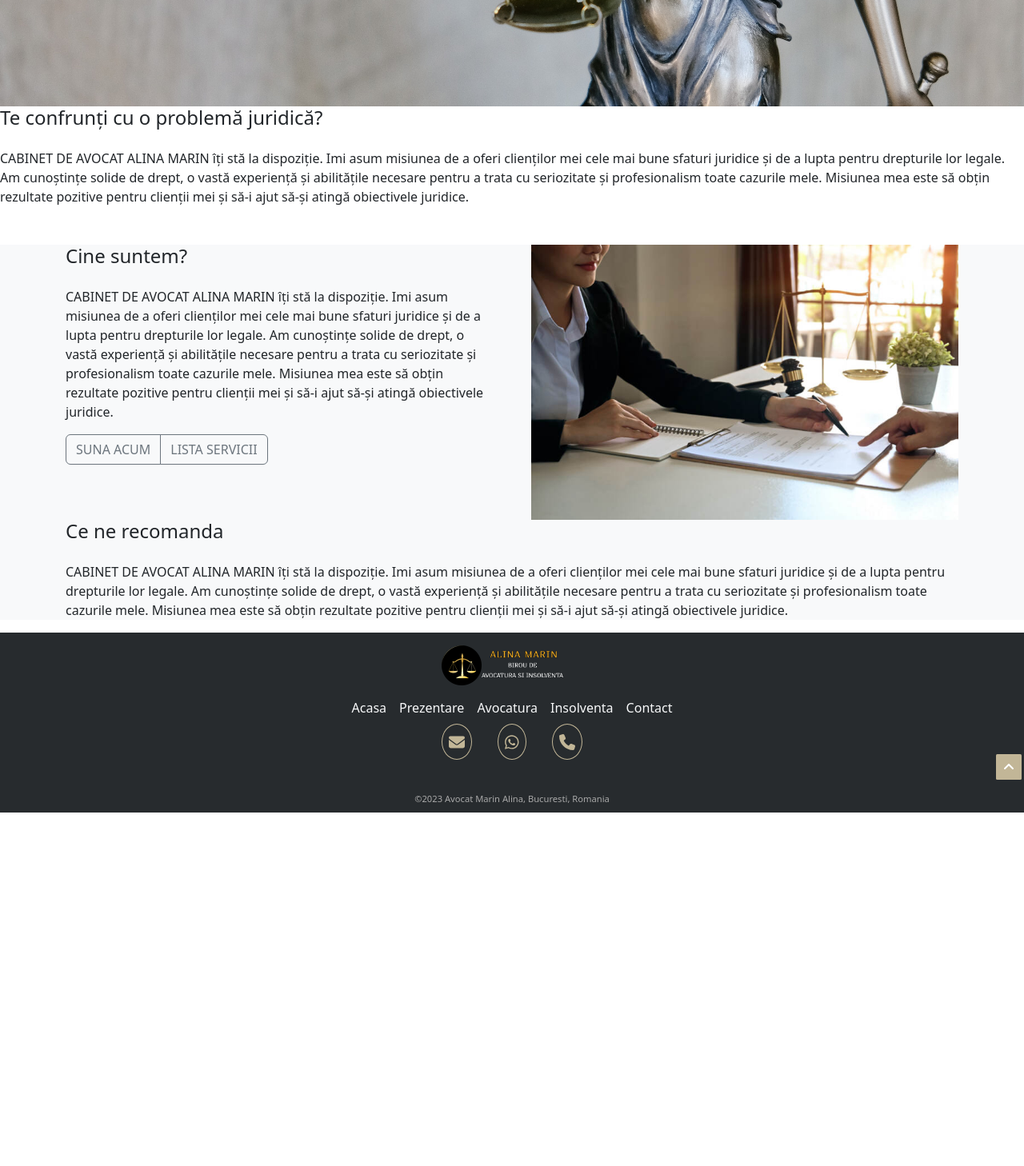
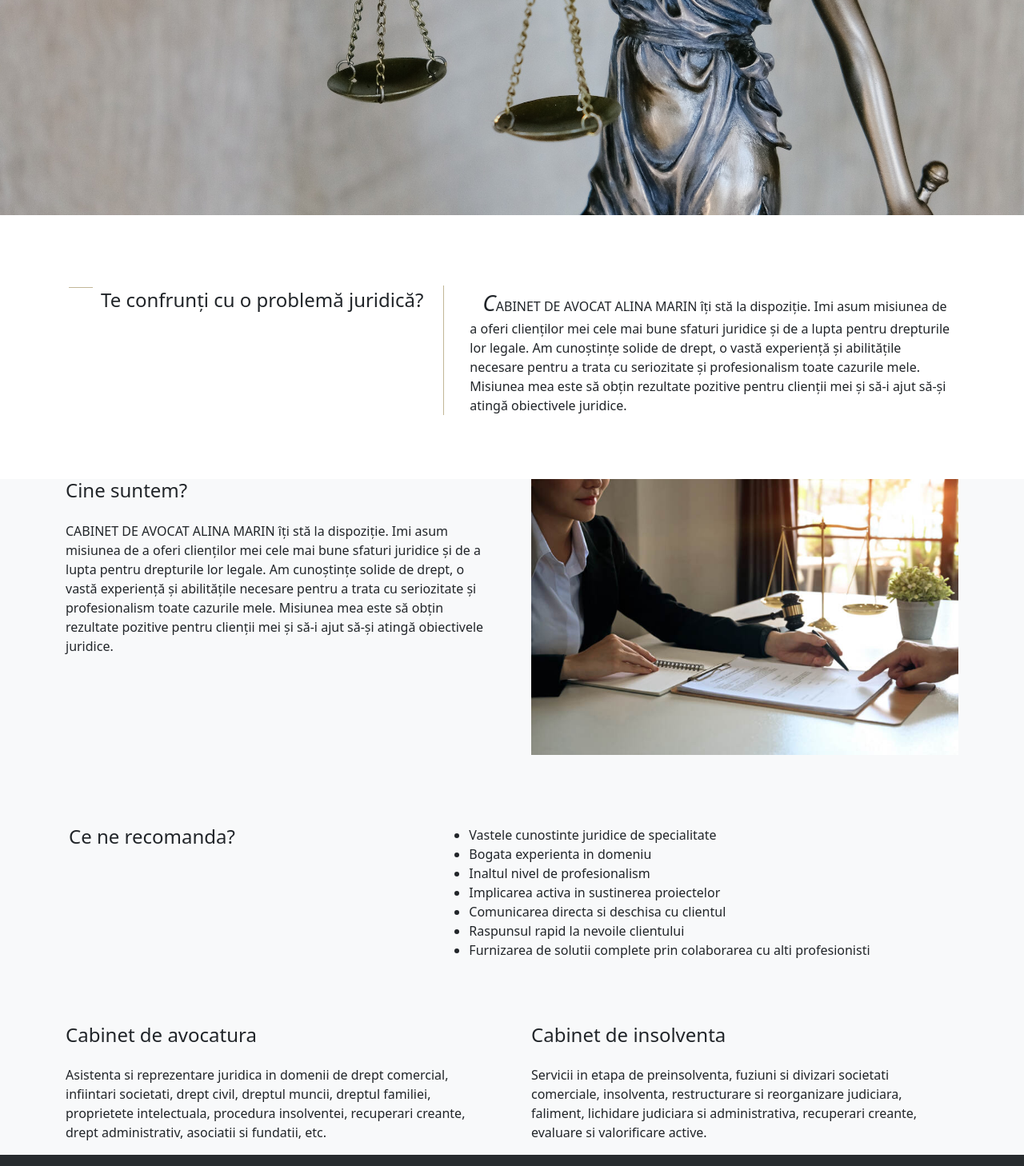
Before and after one commit to AlexJora/lawyer-website, a React (Create React App) app in the folder client/: page / in a window 1280 px wide. Shown: the part 720-2178 px from the top of the page at 80% size. Before the commit the page ends 1736 px from the top, so only its background shows below. Built offline with nearby package versions, Linux system fonts and the light colour scheme.

Commit message:
problem section from home page

```diff
--- a/client/src/components/Footer.js
+++ b/client/src/components/Footer.js
@@ -22,15 +22,15 @@ const Footer = () => {
                 <a href='#' className='p-2 text-decoration-none text-light'>Contact</a>
               </div>
 
-              <div className="footer-social ">
-                <span className='p-2 fs-5'>
+              <div className="footer-social " >
+                <span className='fs-3'>
 
                   <FontAwesomeIcon icon={faEnvelope} />
                 </span>
-                <span className=" p-2 fs-5">
+                <span className="fs-3">
                   <FontAwesomeIcon icon={faWhatsapp} />
                 </span>
-                <span className=" p-2 fs-5">
+                <span className="fs-3">
                   <FontAwesomeIcon icon={faPhone} />
                 </span>
               </div>
--- a/client/src/custom.css
+++ b/client/src/custom.css
@@ -50,11 +50,15 @@
   margin-left: -1.5rem;
 }
 
+.footer-social {
+  margin-bottom: -2rem;
+
+}
+
 .footer-social span {
   color: #c2b697;
-  border: 1px solid #c2b697;
-  border-radius: 50%;
   margin: 1rem;
+
 }
 
 .scroll-to-top {
@@ -99,6 +103,21 @@
   z-index: 1;
 }
 
+.decorative-line {
+  display: inline-block;
+  width: 30px;
+  height: 1px;
+  margin-bottom: 40px;
+  margin-right: 10px;
+  background-color: #c2b697;
+}
+
+.text-separator {
+  border-left: 1px solid #c2b697;
+  padding-left: 2rem;
+  text-indent: 1rem;
+}
+
 
 /* FOOTER====================== */
 /* FOOTER====================== */
--- a/client/src/pages/Acasa.js
+++ b/client/src/pages/Acasa.js
@@ -6,12 +6,13 @@ const Acasa = () => {
   return (
     <>
       <section>
-        {/*navbar*/}
+        {/*NAVBAR=========*/}
         <Navbar />
-        {/* banner */}
-
-        {/*intro*/}
-        {/* style={{ height: '30rem' }} */}
+        {/*BANNER========= */}
+        <section>
+          <div style={{ backgroundColor: '#c2b697', height: '3rem', color: ' #272B2E', marginTop: '5.5rem', textAlign: "center" }}> Cabinet de avocatura si insolventa BUCURESTI</div>
+        </section>
+        {/* HERO=========== */}
         <section>
           <div className='wraper'>
             <img src="hero.jpg" className="img-fluid" alt="books" />
@@ -22,11 +23,34 @@ const Acasa = () => {
             </div>
           </div>
         </section>
-        <section>
-          <h4 className='mb-4'>Te confrunți cu o problemă juridică?</h4>
-          <p>CABINET DE AVOCAT ALINA MARIN îți stă la dispoziție. Imi asum misiunea de a oferi clienților mei cele mai bune sfaturi juridice și de a lupta pentru drepturile lor legale. Am cunoștințe solide de drept, o vastă experiență și abilitățile necesare pentru a trata cu seriozitate și profesionalism toate cazurile mele. Misiunea mea este să obțin rezultate pozitive pentru clienții mei și să-i ajut să-și atingă obiectivele juridice.</p>
-        </section>
-        <section id="intro" className="bg-light mt-5">
+
+
+        {/*TE CONFRUNTI CU O PROBLEMA========= */}
+        <section className='problem container mt-5 p-3'>
+          <div className="row mt-4 gx-3 flex-column flex-md-row">
+            <div className="col col-md-5 order-md-2">
+              <div className="d-flex align-items-center">
+                <div className="decorative-line"></div>
+                <h4 className="h-50 lh-base">Te confrunți cu o problemă juridică?</h4>
+              </div>
+            </div >
+            <div className="col col-md-7 order-md-2">
+              <p className='text-separator'><span className='fst-italic fs-3'>C</span>ABINET DE AVOCAT ALINA MARIN îți stă la dispoziție. Imi asum misiunea de a oferi clienților mei cele
+                mai bune sfaturi juridice și de a lupta pentru drepturile lor legale. Am cunoștințe solide de drept, o
+                vastă experiență și abilitățile necesare pentru a trata cu seriozitate și profesionalism toate cazurile
+                mele. Misiunea mea este să obțin rezultate pozitive pentru clienții mei și să-i ajut să-și atingă
+                obiectivele juridice.</p>
+            </div>
+          </div >
+        </section >
+
+
+
+
+
+
+        {/*CINE SUNTEM========== */}
+        < section id="intro" className="bg-light mt-5" >
           <div className="container">
             <div className="row mt-4 gx-5 flex-column flex-md-row">
               <div className="col col-md-6 order-md-2">
@@ -35,26 +59,60 @@ const Acasa = () => {
               <div className="col col-md-6 order-md-1 mt-5 mt-md-0">
                 <h4 className='mb-4'>Cine suntem?</h4>
                 <p>CABINET DE AVOCAT ALINA MARIN îți stă la dispoziție. Imi asum misiunea de a oferi clienților mei cele mai bune sfaturi juridice și de a lupta pentru drepturile lor legale. Am cunoștințe solide de drept, o vastă experiență și abilitățile necesare pentru a trata cu seriozitate și profesionalism toate cazurile mele. Misiunea mea este să obțin rezultate pozitive pentru clienții mei și să-i ajut să-și atingă obiectivele juridice.</p>
-                <div className="btn-group">
-                  <button type="button" className="btn btn-outline-secondary">SUNA ACUM</button>
-                  <button type="button" className="btn btn-outline-secondary">LISTA SERVICII</button>
-                </div>
+
               </div>
-
             </div>
-            <section>
-              <h4 className='mb-4'>Ce ne recomanda</h4>
-              <p>CABINET DE AVOCAT ALINA MARIN îți stă la dispoziție. Imi asum misiunea de a oferi clienților mei cele mai bune sfaturi juridice și de a lupta pentru drepturile lor legale. Am cunoștințe solide de drept, o vastă experiență și abilitățile necesare pentru a trata cu seriozitate și profesionalism toate cazurile mele. Misiunea mea este să obțin rezultate pozitive pentru clienții mei și să-i ajut să-și atingă obiectivele juridice.</p>
-            </section>
           </div>
-        </section>
 
 
 
 
-        {/* footer */}
-        <Footer />
-      </section >
+
+
+
+          {/*CE NE RECOMANDA========= */}
+          <section className='problem container mt-5 p-3'>
+            <div className="row mt-4 gx-3 flex-column flex-md-row">
+              <div className="col col-md-5 order-md-2">
+                <h4>Ce ne recomanda?</h4>
+              </div >
+              <div className="col col-md-7 order-md-2">
+                <ul>
+                  <li>Vastele cunostinte juridice de specialitate</li>
+                  <li>Bogata experienta in domeniu</li>
+                  <li>Inaltul nivel de profesionalism</li>
+                  <li>Implicarea activa in sustinerea proiectelor</li>
+                  <li>Comunicarea directa si deschisa cu clientul</li>
+                  <li>Raspunsul rapid la nevoile clientului</li>
+                  <li>Furnizarea de solutii complete prin colaborarea cu alti profesionisti</li>
+                </ul>
+
+              </div>
+            </div >
+          </section >
+
+
+          {/*ARII DE ACTIVITATE========== */}
+          < section id="intro" className="bg-light mt-5" >
+            <div className="container">
+              <div className="row mt-4 gx-5 flex-column flex-md-row">
+                <div className="col col-md-6 order-md-2">
+                  <h4 className='mb-4'>Cabinet de insolventa</h4>
+                  <p>Servicii in etapa de preinsolventa, fuziuni si divizari societati comerciale, insolventa, restructurare si reorganizare judiciara, faliment, lichidare judiciara si administrativa, recuperari creante, evaluare si valorificare active.</p>
+                </div>
+                <div className="col col-md-6 order-md-1 mt-5 mt-md-0">
+                  <h4 className='mb-4'>Cabinet de avocatura</h4>
+                  <p>Asistenta si reprezentare juridica in domenii de drept comercial, infiintari societati, drept civil, dreptul muncii, dreptul familiei, proprietete intelectuala, procedura insolventei, recuperari creante, drept administrativ, asociatii si fundatii, etc.</p>
+                </div>
+              </div>
+            </div>
+          </ section>
+
+
+          {/*FOOTER======= */}
+          < Footer />
+        </section >
+      </section>
     </>
   )
 }
--- a/client/src/pages/Avocatura.js
+++ b/client/src/pages/Avocatura.js
@@ -8,6 +8,9 @@ const Avocatura = () => {
     <>
       <div>
         <Navbar />
+        <section>
+          <div style={{ backgroundColor: '#c2b697', height: '3rem', color: ' #272B2E', marginTop: '5.5rem', textAlign: "center" }}> Avocatura - domenii de practica</div>
+        </section>
         <section>
           <img src="books 1.png" className="img-fluid" alt="books" />
           {/* services */}
--- a/client/src/pages/Contact.js
+++ b/client/src/pages/Contact.js
@@ -6,8 +6,10 @@ export const Contact = () => {
   return (
     <>
       <Navbar />
-      {/* banner */}
-      <div style={{ backgroundColor: 'gray', width: '100', height: '4rem', color: 'white' }}> CONTACT</div>
+      <section>
+        <div style={{ backgroundColor: '#c2b697', height: '3rem', color: ' #272B2E', marginTop: '5.5rem', textAlign: "center" }}> Contact</div>
+      </section>
+
       <section>
         <section id="contact">
           <div className="container-lg">
--- a/client/src/pages/Insolventa.js
+++ b/client/src/pages/Insolventa.js
@@ -8,6 +8,9 @@ const Insolventa = () => {
 
         <Navbar />
         <section>
+          <div style={{ backgroundColor: '#c2b697', height: '3rem', color: ' #272B2E', marginTop: '5.5rem', textAlign: "center" }}> Servicii de insolventa</div>
+        </section>
+        <section>
           <img src="insolvency.png" className="img-fluid" alt="books" />
         </section>
         <Footer />
--- a/client/src/pages/Prezentare.js
+++ b/client/src/pages/Prezentare.js
@@ -7,21 +7,8 @@ const Prezentare = () => {
     <>
       <Navbar />
       {/* banner */}
-      <div style={{ backgroundColor: 'gray', width: '100', height: '4rem', color: 'white' }}> PREZENTARE</div>
-
-      <section id="intro" className="bg-light mt-5">
-        <div className="container">
-          <div className="row mt-4 gx-5 flex-column flex-md-row">
-            <div className="col col-md-6 order-md-2">
-              <img src="welcome-img.jpg" className="img-fluid" alt="two people signing documents" />
-            </div>
-            <div className="col col-md-6 order-md-1 mt-5 mt-md-0">
-              <h4 className='mb-4'></h4>
-              <p></p>
-
-            </div>
-          </div>
-        </div>
+      <section>
+        <div style={{ backgroundColor: '#c2b697', width: '100rem', height: '4rem', color: 'white', marginTop: '7rem' }}> PREZENTARE</div>
       </section>
 
 
```
